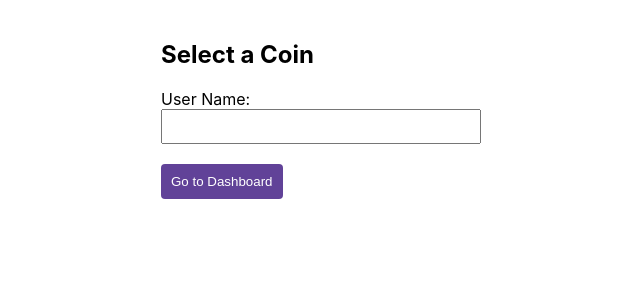
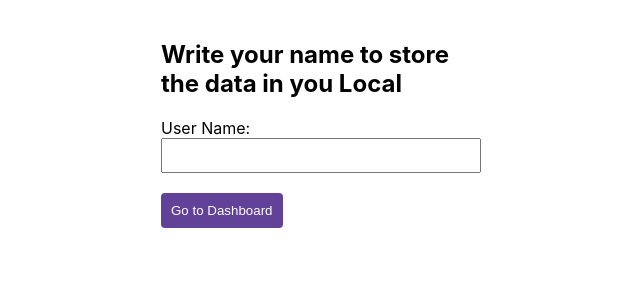
Before and after one commit to mknazir/binanceWebsocket, a React (Create React App) app: page / in a window 1280 px wide. Shown: the top 300 px of the page, without its empty margins (329-969 px from the left). Built offline with nearby package versions, Linux system fonts and the light colour scheme.

Commit message:
third commit done

```diff
--- a/src/CoinSelectionPage.js
+++ b/src/CoinSelectionPage.js
@@ -15,7 +15,7 @@ const CoinSelectionPage = () => {
 
   return (
     <div className="coin-selection-container">
-      <h2>Select a Coin</h2>
+      <h2>Write your name to store the data in you Local</h2>
 
       <label>
         User Name:
```
